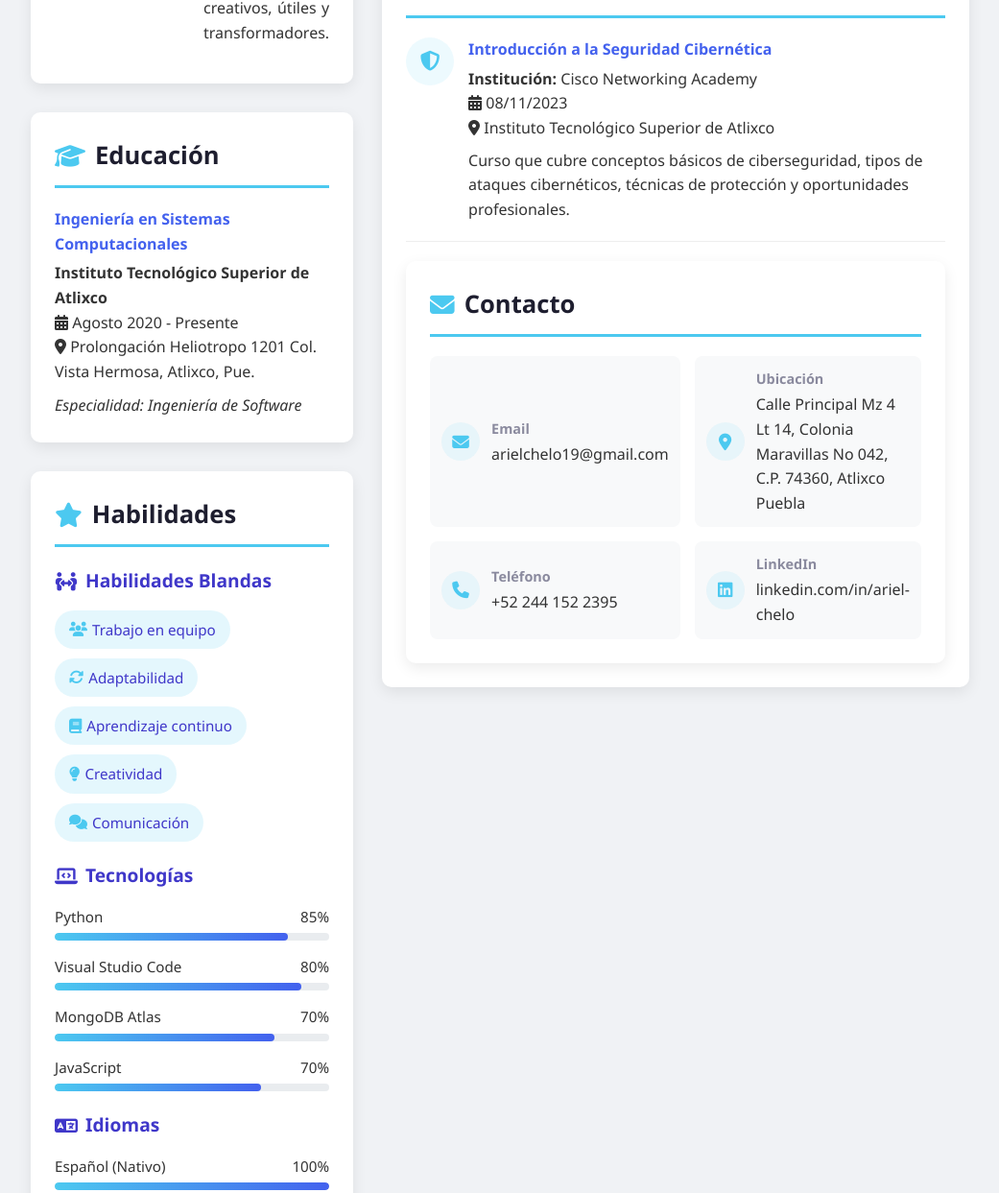
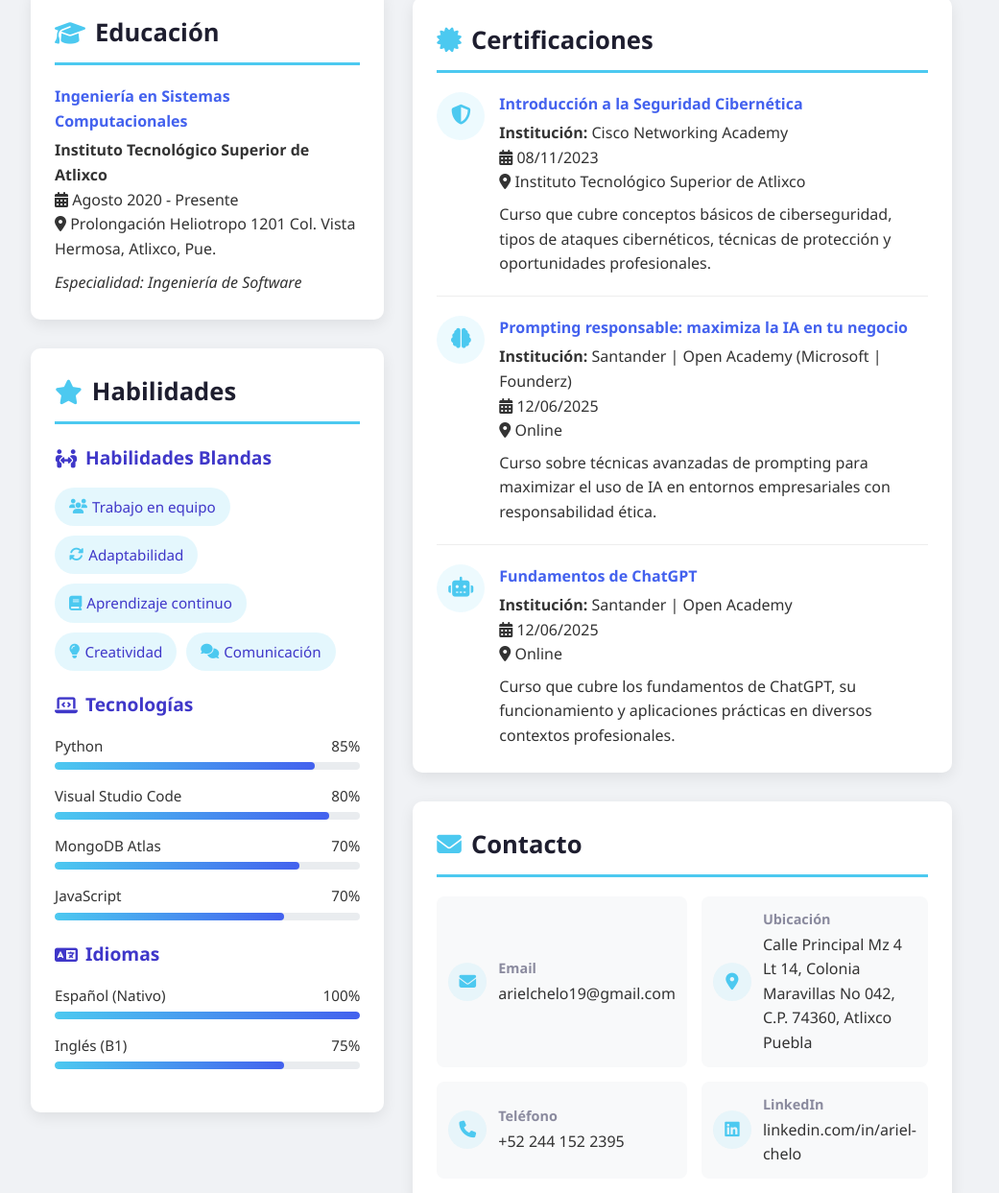
Before and after one commit to Ariel-Sempai/MyCV, a plain HTML site: page index.html in a window 1280 px wide. Shown: the part 1218-2461 px from the top of the page at 96% size, without its empty margins (128-1169 px from the left). Drawn offline with Linux system fonts and the light colour scheme.

Commit message:
Nuevos certificados

```diff
--- a/index.html
+++ b/index.html
@@ -148,6 +148,32 @@
           </div>
         </div>
 
+        <!-- Nuevo certificado: Prompting responsable -->
+        <div class="certification-card">
+          <div class="cert-icon"><i class="fas fa-brain"></i></div>
+          <div class="cert-content">
+            <div class="cert-title">Prompting responsable: maximiza la IA en tu negocio</div>
+            <div><strong>Institución:</strong> Santander | Open Academy (Microsoft | Founderz)</div>
+            <div><i class="fas fa-calendar-alt"></i> 12/06/2025</div>
+            <div><i class="fas fa-map-marker-alt"></i> Online</div>
+            <p style="margin-top: 8px;">Curso sobre técnicas avanzadas de prompting para maximizar el uso de IA en entornos empresariales con responsabilidad ética.</p>
+          </div>
+        </div>
+
+        <!-- Nuevo certificado: Fundamentos de ChatGPT -->
+        <div class="certification-card">
+          <div class="cert-icon"><i class="fas fa-robot"></i></div>
+          <div class="cert-content">
+            <div class="cert-title">Fundamentos de ChatGPT</div>
+            <div><strong>Institución:</strong> Santander | Open Academy</div>
+            <div><i class="fas fa-calendar-alt"></i> 12/06/2025</div>
+            <div><i class="fas fa-map-marker-alt"></i> Online</div>
+            <p style="margin-top: 8px;">Curso que cubre los fundamentos de ChatGPT, su funcionamiento y aplicaciones prácticas en diversos contextos profesionales.</p>
+          </div>
+        </div>
+
+      </section>   <!-- Cierre de la sección de Certificaciones -->
+
       <!-- Contacto -->
       <section class="section">
         <h2 class="section-title"><i class="fas fa-envelope"></i> Contacto</h2>
```
